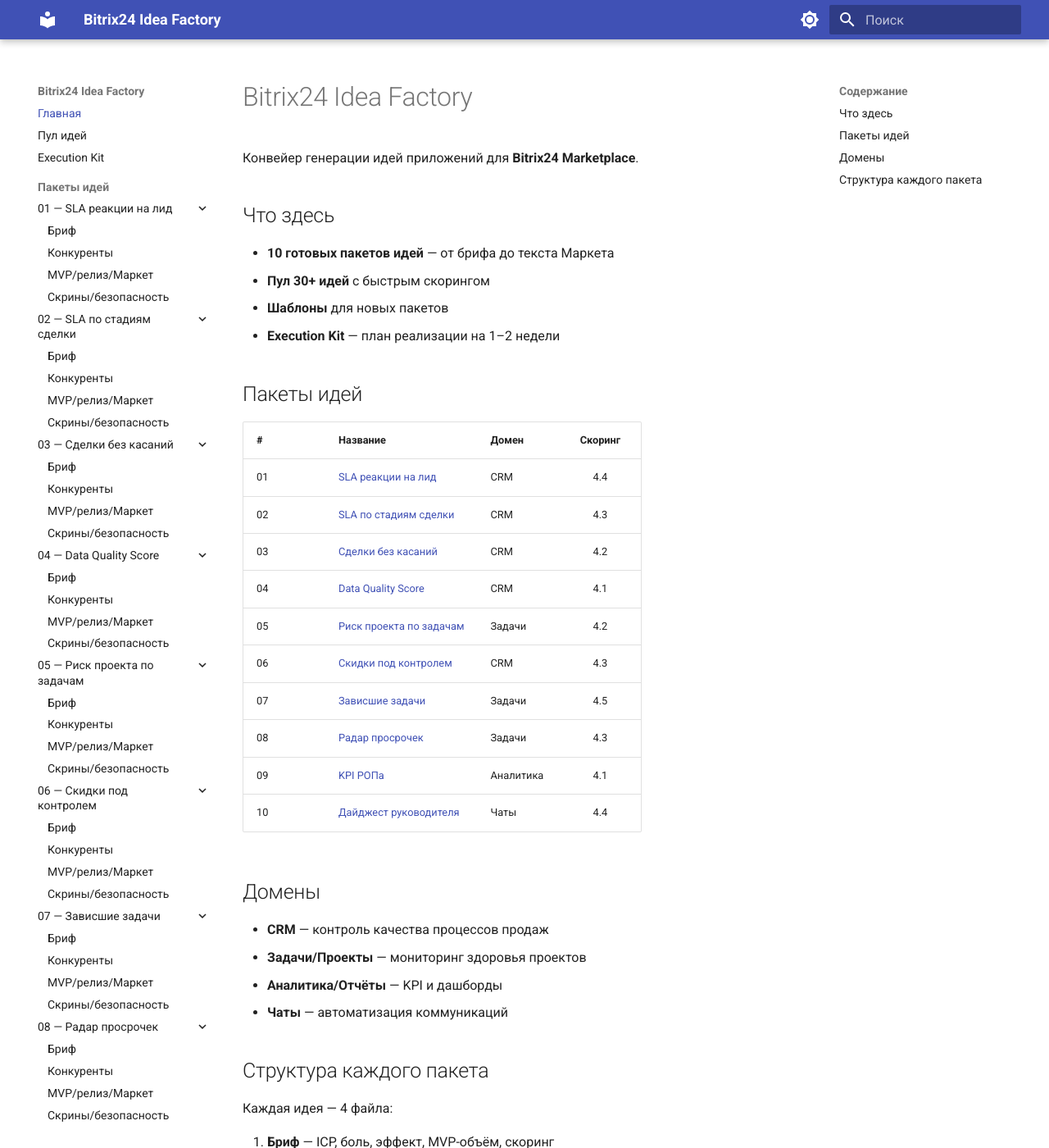
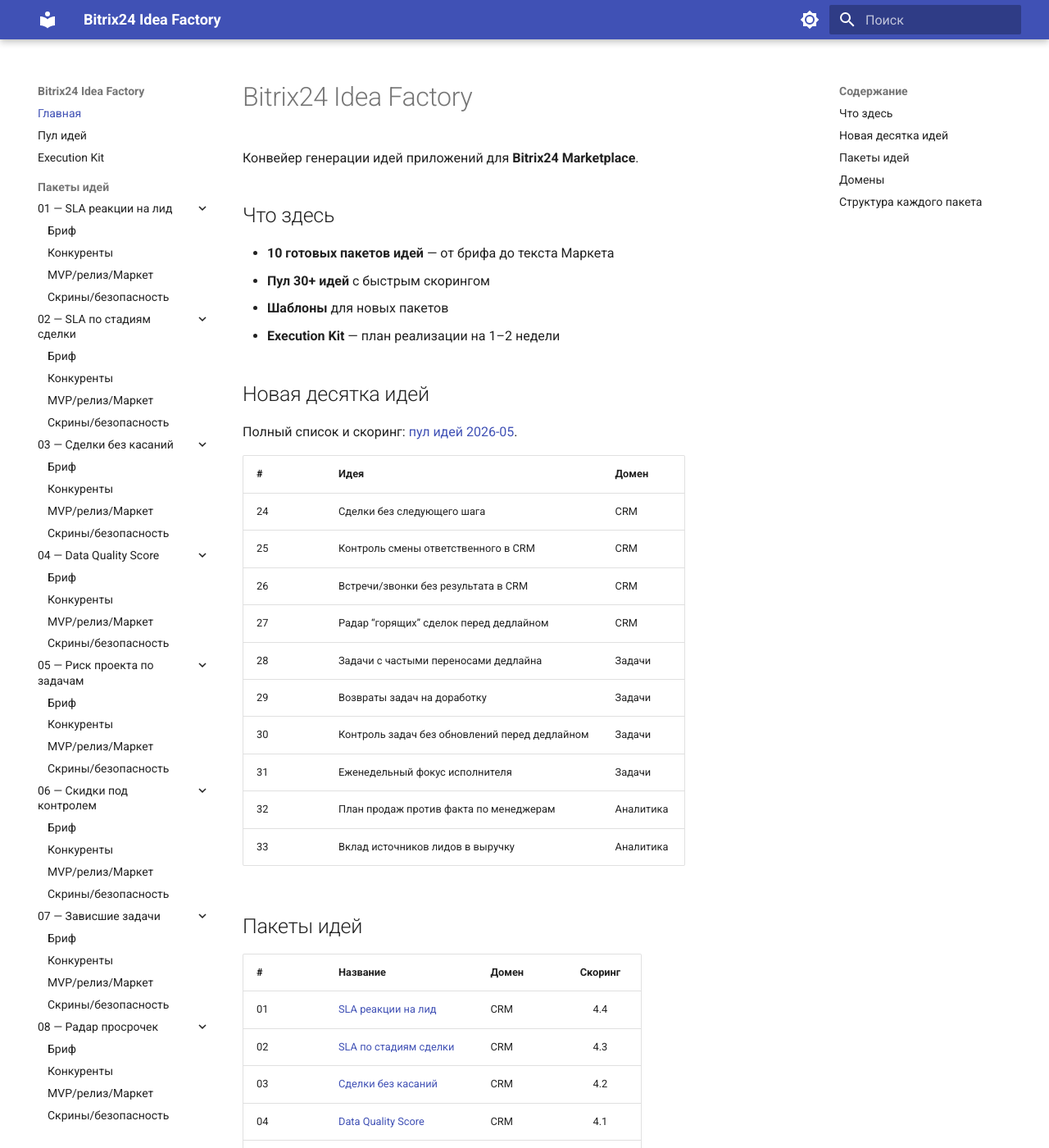
Before and after one commit to grinkevich-dima/b24-idea-factory, an MkDocs documentation site: the page built from docs/idea-briefs/index.md, in a window 1280 px wide and 1400 px high. Shown: the whole window at 82% size. Built offline with MkDocs 1.6.1 and Material for MkDocs 9.7.7, drawn with Linux system fonts in a browser that asks for light colours.

Commit message:
Show new ideas on Pages homepage
Co-authored-by: grinkevich-dima <grinkevich-dima@users.noreply.github.com>

```diff
--- a/docs/idea-briefs/index.md
+++ b/docs/idea-briefs/index.md
@@ -8,6 +8,23 @@
 - **Пул 30+ идей** с быстрым скорингом
 - **Шаблоны** для новых пакетов
 - **Execution Kit** — план реализации на 1–2 недели
+
+## Новая десятка идей
+
+Полный список и скоринг: [пул идей 2026-05](idea_pool_2026-05.md).
+
+| # | Идея | Домен |
+|---|------|-------|
+| 24 | Сделки без следующего шага | CRM |
+| 25 | Контроль смены ответственного в CRM | CRM |
+| 26 | Встречи/звонки без результата в CRM | CRM |
+| 27 | Радар “горящих” сделок перед дедлайном | CRM |
+| 28 | Задачи с частыми переносами дедлайна | Задачи |
+| 29 | Возвраты задач на доработку | Задачи |
+| 30 | Контроль задач без обновлений перед дедлайном | Задачи |
+| 31 | Еженедельный фокус исполнителя | Задачи |
+| 32 | План продаж против факта по менеджерам | Аналитика |
+| 33 | Вклад источников лидов в выручку | Аналитика |
 
 ## Пакеты идей
 
```
